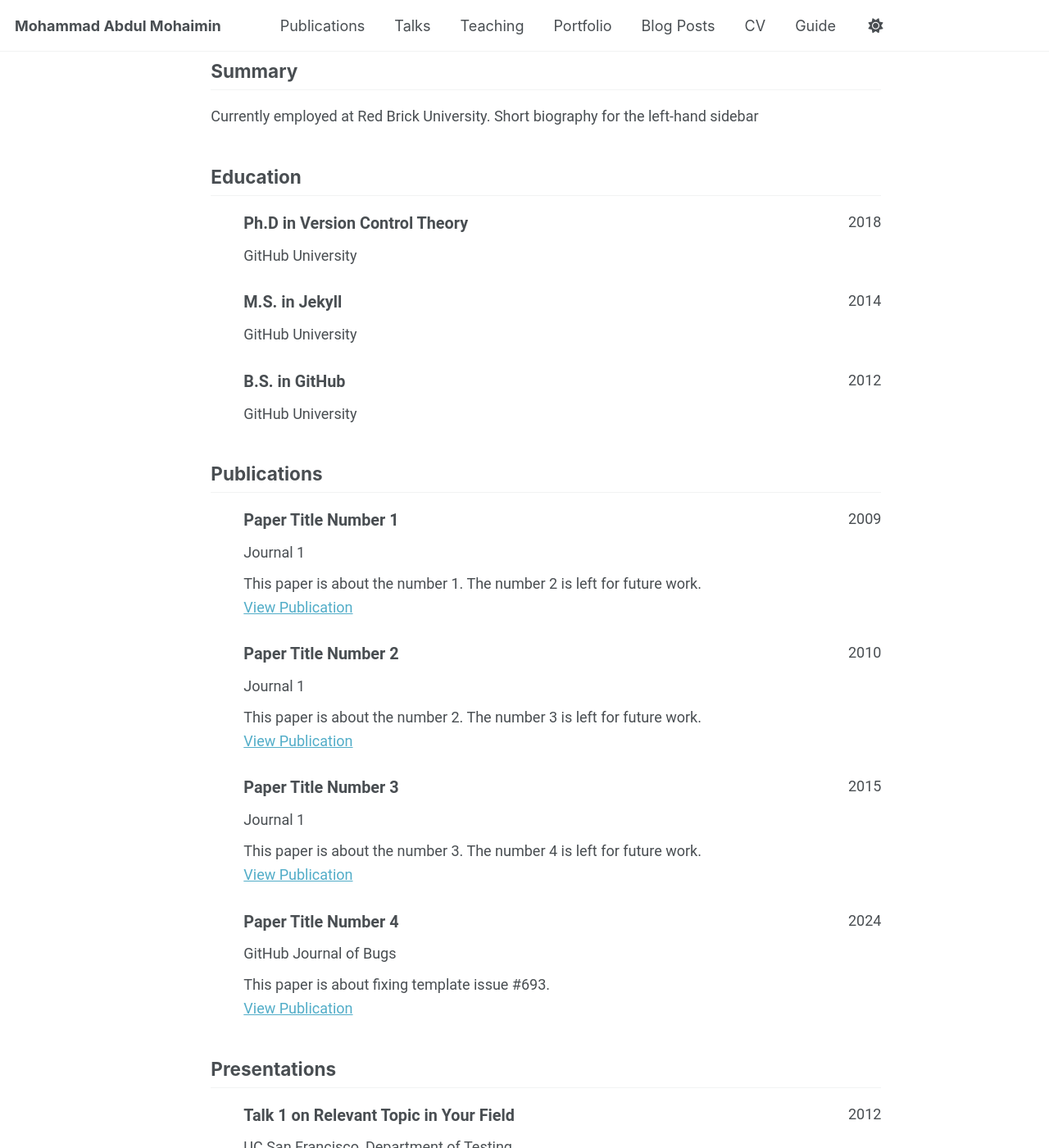
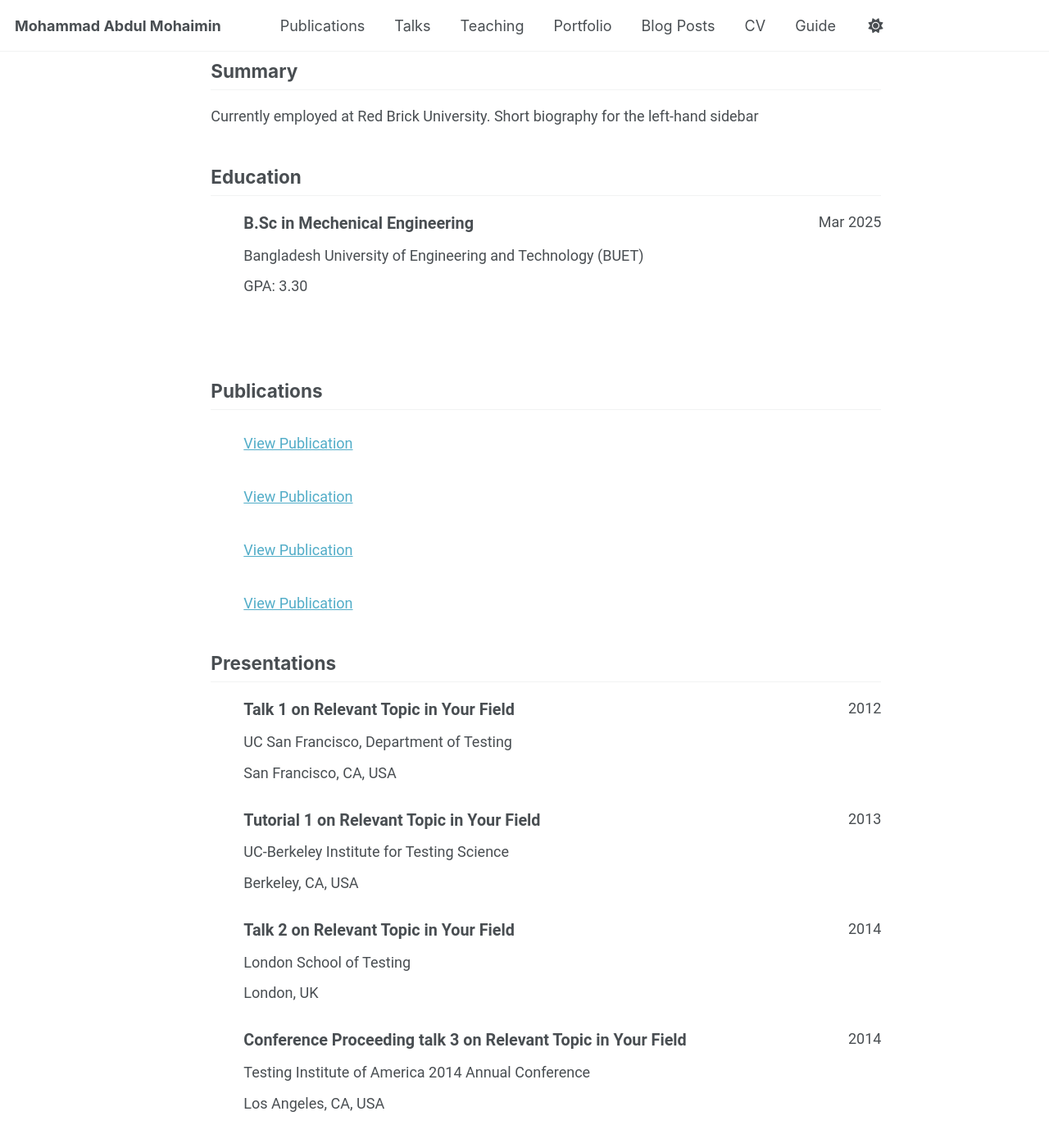
Before and after one commit to mohaimin-rafi/mohaimin-rafi.github.io, a Jekyll site: the page built from _pages/cv-json.md, in a window 1280 px wide and 1400 px high, scrolled down 318 px. Shown: the whole window at 82% size. Built offline with Jekyll 4.4.1, drawn with Linux system fonts in a browser that asks for light colours; a script that is not in the unit is left out.

Commit message:
Update education and publications sections in cv.json

```diff
--- a/_data/cv.json
+++ b/_data/cv.json
@@ -33,29 +33,29 @@
   "work": [],
   "education": [
     {
-      "institution": "GitHub University",
-      "area": "Ph.D in Version Control Theory",
+      "institution": "Bangladesh University of Engineering and Technology (BUET)",
+      "area": "B.Sc in Mechenical Engineering",
+      "studyType": "",
+      "startDate": "Feb 2020",
+      "endDate": "Mar 2025",
+      "gpa": "3.30",
+      "courses": []
+    },
+    {
+     "institution": "",
+      "area": "",
       "studyType": "",
       "startDate": "",
-      "endDate": "2018",
+      "endDate": "",
       "gpa": null,
       "courses": []
     },
     {
-      "institution": "GitHub University",
-      "area": "M.S. in Jekyll",
+      "institution": "",
+      "area": "",
       "studyType": "",
       "startDate": "",
-      "endDate": "2014",
-      "gpa": null,
-      "courses": []
-    },
-    {
-      "institution": "GitHub University",
-      "area": "B.S. in GitHub",
-      "studyType": "",
-      "startDate": "",
-      "endDate": "2012",
+      "endDate": "",
       "gpa": null,
       "courses": []
     }
@@ -66,32 +66,32 @@
   "references": [],
   "publications": [
     {
-      "name": "Paper Title Number 1",
-      "publisher": "Journal 1",
-      "releaseDate": "2009-10-01",
-      "website": "https://academicpages.github.io/files/paper1.pdf",
-      "summary": "This paper is about the number 1. The number 2 is left for future work."
+      "name": "",
+      "publisher": "",
+      "releaseDate": "",
+      "website": "",
+      "summary": ""
     },
     {
-      "name": "Paper Title Number 2",
-      "publisher": "Journal 1",
-      "releaseDate": "2010-10-01",
-      "website": "https://academicpages.github.io/files/paper2.pdf",
-      "summary": "This paper is about the number 2. The number 3 is left for future work."
+      "name": "",
+      "publisher": "",
+      "releaseDate": "",
+      "website": "",
+      "summary": ""
     },
     {
-      "name": "Paper Title Number 3",
-      "publisher": "Journal 1",
-      "releaseDate": "2015-10-01",
-      "website": "https://academicpages.github.io/files/paper3.pdf",
-      "summary": "This paper is about the number 3. The number 4 is left for future work."
+      "name": "",
+      "publisher": "",
+      "releaseDate": "",
+      "website": "",
+      "summary": ""
     },
     {
-      "name": "Paper Title Number 4",
-      "publisher": "GitHub Journal of Bugs",
-      "releaseDate": "2024-02-17",
-      "website": "https://academicpages.github.io/files/paper3.pdf",
-      "summary": "This paper is about fixing template issue #693."
+      "name": "",
+      "publisher": "",
+      "releaseDate": "",
+      "website": "",
+      "summary": ""
     }
   ],
   "presentations": [
```
